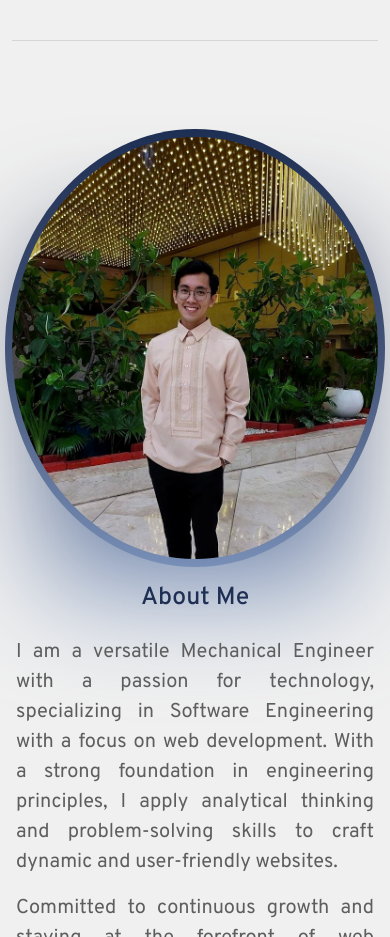
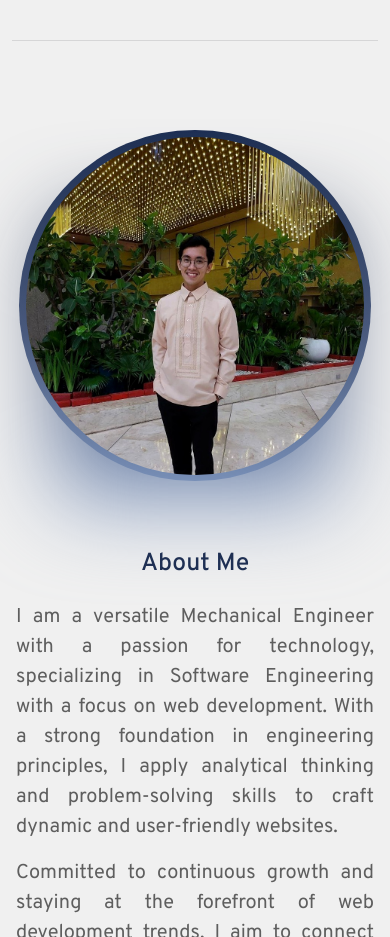
Before and after one commit to khryzmd/personal-portfolio, a plain HTML site: page index.html in a window 390 px wide. Shown: the part 820-1757 px from the top of the page. Drawn offline with nearby package versions, Linux system fonts and the light colour scheme.

Commit message:
add media query

```diff
--- a/public/css/style.css
+++ b/public/css/style.css
@@ -4,9 +4,33 @@ Off white light: #f0f0f0
 Dark Blue: #1E2F53
 */
 :root {
-  --myself-height: 50vh;
+  --myself-height: 55vh;
   --myself-width: calc(var(--myself-height));
 }
+
+@media (max-width: 1400px) {
+  :root {
+    --myself-height: 50vh;
+    --myself-width: calc(var(--myself-height));
+  }
+}
+
+@media (max-width: 1200px) {
+.myself {
+  margin-bottom: 50px;
+}
+}
+
+@media (max-width: 500px) {
+  :root {
+    --myself-height: 40vh;
+    --myself-width: calc(var(--myself-height));
+  }
+
+  .myself {
+    margin-bottom: 50px;
+  }
+  }
 
 body {
   background-color: #f0f0f0;
@@ -23,7 +47,7 @@ body {
 }
 
 .custom-color-owl {
-    color: #f0f0f0 !important;
+  color: #f0f0f0 !important;
 }
 
 #about p {
@@ -32,8 +56,8 @@ body {
 }
 
 #skills p {
-    font-size: 1.5rem;
-    text-align: center;
+  font-size: 1.5rem;
+  text-align: center;
 }
 
 .zoom {
@@ -77,7 +101,6 @@ body {
   );
   position: absolute;
   z-index: -1;
-
 
   animation: spin 2.5s linear infinite;
 }
```
Also changed, not shown: index.html (+1 -1 lines).
